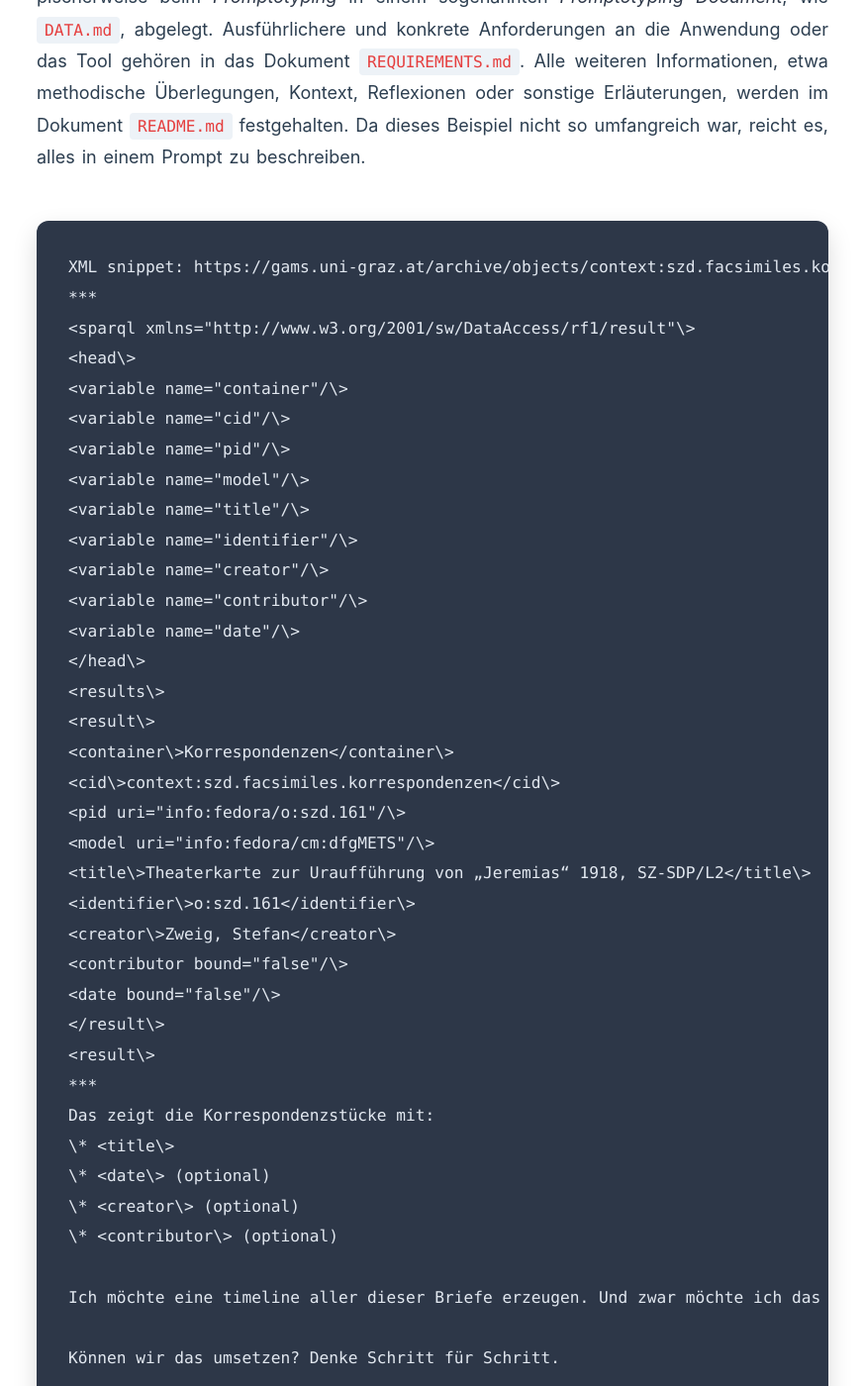
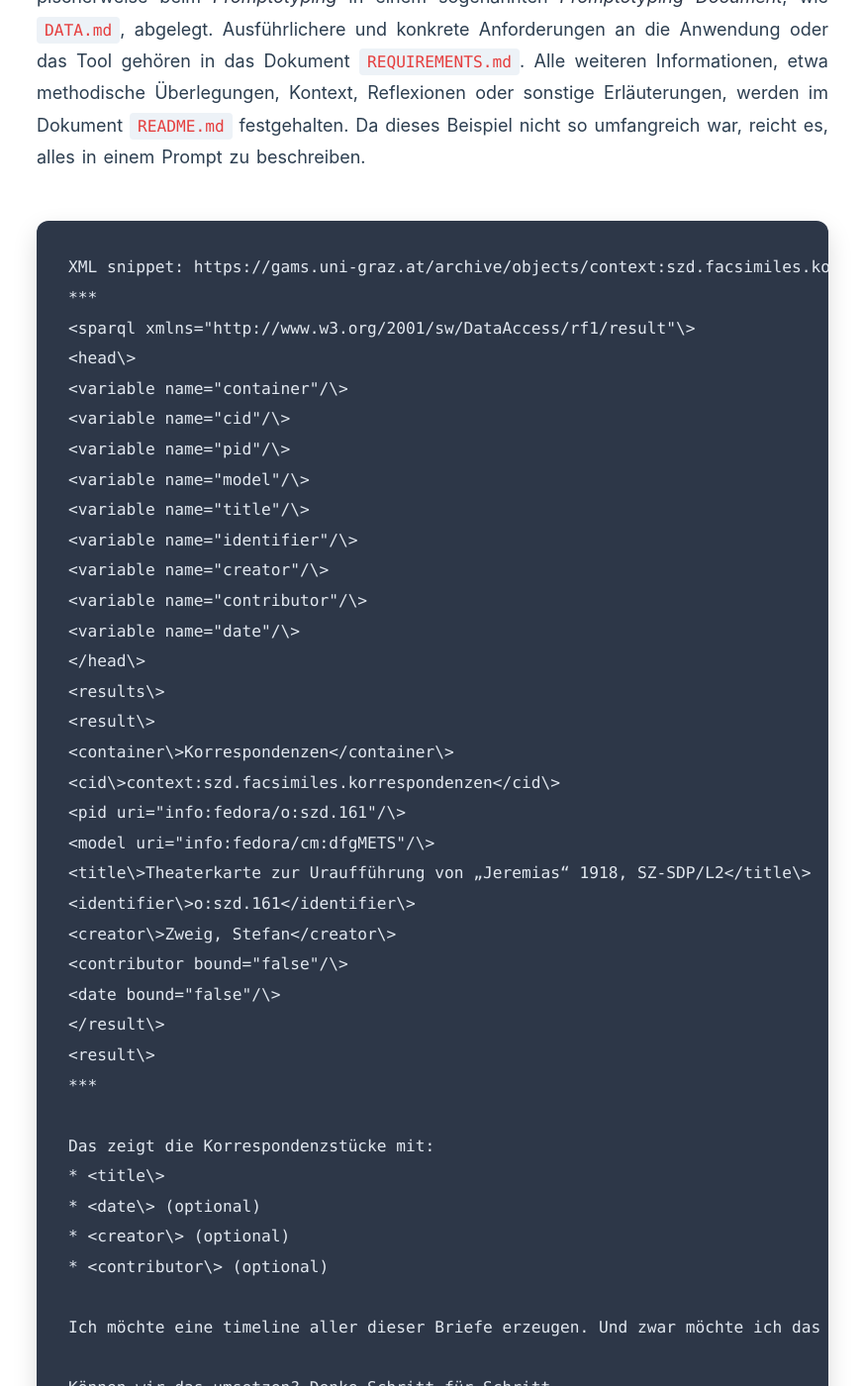
Before and after one commit to DigitalHumanitiesCraft/excellence, a Jekyll site: the page built from blog/Critical-Vibing-Claude-4.md, in a window 1280 px wide and 1400 px high, scrolled down 5186 px. Shown: the whole window at 99% size, without its empty margins (203-1076 px from the left). Built offline with Jekyll 4.4.1, drawn with Linux system fonts in a browser that asks for light colours; some of the changed text lies outside the part shown.

Commit message:
Update Critical-Vibing-Claude-4.md

````diff
--- a/blog/Critical-Vibing-Claude-4.md
+++ b/blog/Critical-Vibing-Claude-4.md
@@ -61,11 +61,11 @@ Anthropic veröffentlicht nicht nur ihre Prinzipien zu einer ***Constitutional A
 
 ## **Promptotype: Timeline-Annotations-Tool für Stefan Zweig Digital**
 
-Die digitale Nachlassrekonstruktion Stefan Zweig Digital[^25] des Literaturarchivs Salzburg, an der ich seit 2017 als Entwickler arbeite, stellt über einen Disseminator im GAMS[^26] digitalisierten Korrespondenzen bereit. Die Daten liegen als XML-Struktur vor und enthalten Metadaten zu Titel, Datum, Ersteller:innen und Mitwirkenden. Da ich alle Parameter gut kannte, bot sich hier eine ideale Gelegenheit für ein Experiment, einen sogenannten *Vibe-Check*[^27], um ein Gespür dafür zu bekommen, wie Claude Sonnet 4 tickt und was es leisten kann. Hier ist der Link zum Prototyp des Timeline-Annotations-Tool: [https://dhcraft.org/excellence/promptotyping/szd-annotation-timeline/](https://dhcraft.org/excellence/promptotyping/szd-annotation-timeline/)
+Die digitale Nachlassrekonstruktion Stefan Zweig Digital[^25] des Literaturarchivs Salzburg, an der ich seit 2017 als Entwickler arbeite, stellt über einen Disseminator im GAMS[^26] digitalisierten Korrespondenzen bereit. Die Daten liegen als XML-Struktur vor und enthalten Metadaten zu Titel, Datum, Ersteller:innen und Mitwirkenden. Da ich alle Parameter gut kannte, bot sich hier eine ideale Gelegenheit für ein Experiment, einen sogenannten *Vibe-Check*[^27], um ein Gespür dafür zu bekommen, wie Claude Sonnet 4 tickt und was es leisten kann. Hier ist der Link zum Prototyp des Timeline-Annotations-Tool: [https://dhcraft.org/excellence/promptotyping/szd-annotation-timeline/](https://dhcraft.org/excellence/promptotyping/szd-annotation-timeline)
 
 Der Prompt war sehr konkret formuliert und damit kein eigentliches Vibe Coding mehr. Gefordert wurde eine Timeline aller Briefe, die direkt auf Basis der XML-Daten mittels JavaScript als *Single Page Application* umgesetzt werden sollte. Zur Verdeutlichung wurde ein Ausschnitt aus der XML-Struktur bereitgestellt, sodass Claude die genaue Datenstruktur kennenlernte. Die Informationen über die Daten und deren Struktur oder Modell werden typischerweise beim *Promptotyping* in einem sogenannten *Promptotyping Document*, wie `DATA.md`, abgelegt. Ausführlichere und konkrete Anforderungen an die Anwendung oder das Tool gehören in das Dokument `REQUIREMENTS.md`. Alle weiteren Informationen, etwa methodische Überlegungen, Kontext, Reflexionen oder sonstige Erläuterungen, werden im Dokument `README.md` festgehalten. Da dieses Beispiel nicht so umfangreich war, reicht es, alles in einem Prompt zu beschreiben.
 
-```md
+```txt
 XML snippet: https://gams.uni-graz.at/archive/objects/context:szd.facsimiles.korrespondenzen/methods/sdef:Object/getMetadata:
 ***
 <sparql xmlns="http://www.w3.org/2001/sw/DataAccess/rf1/result"\>
@@ -94,11 +94,12 @@ XML snippet: https://gams.uni-graz.at/archive/objects/context:szd.facsimiles.kor
 </result\>
 <result\>
 ***
+
 Das zeigt die Korrespondenzstücke mit:
-\* <title\>
-\* <date\> (optional)
-\* <creator\> (optional)
-\* <contributor\> (optional)
+* <title\>
+* <date\> (optional)
+* <creator\> (optional)
+* <contributor\> (optional)
 
 Ich möchte eine timeline aller dieser Briefe erzeugen. Und zwar möchte ich das XML direkt fetchen mit JavaScript und eine Single page Application erzeugen, bei der ich runterscrollen kann, damit ich die Sequenz der Briefe habe.
 
````
Also changed, not shown: other parts of blog/Critical-Vibing-Claude-4.md (+1 -3 lines).
